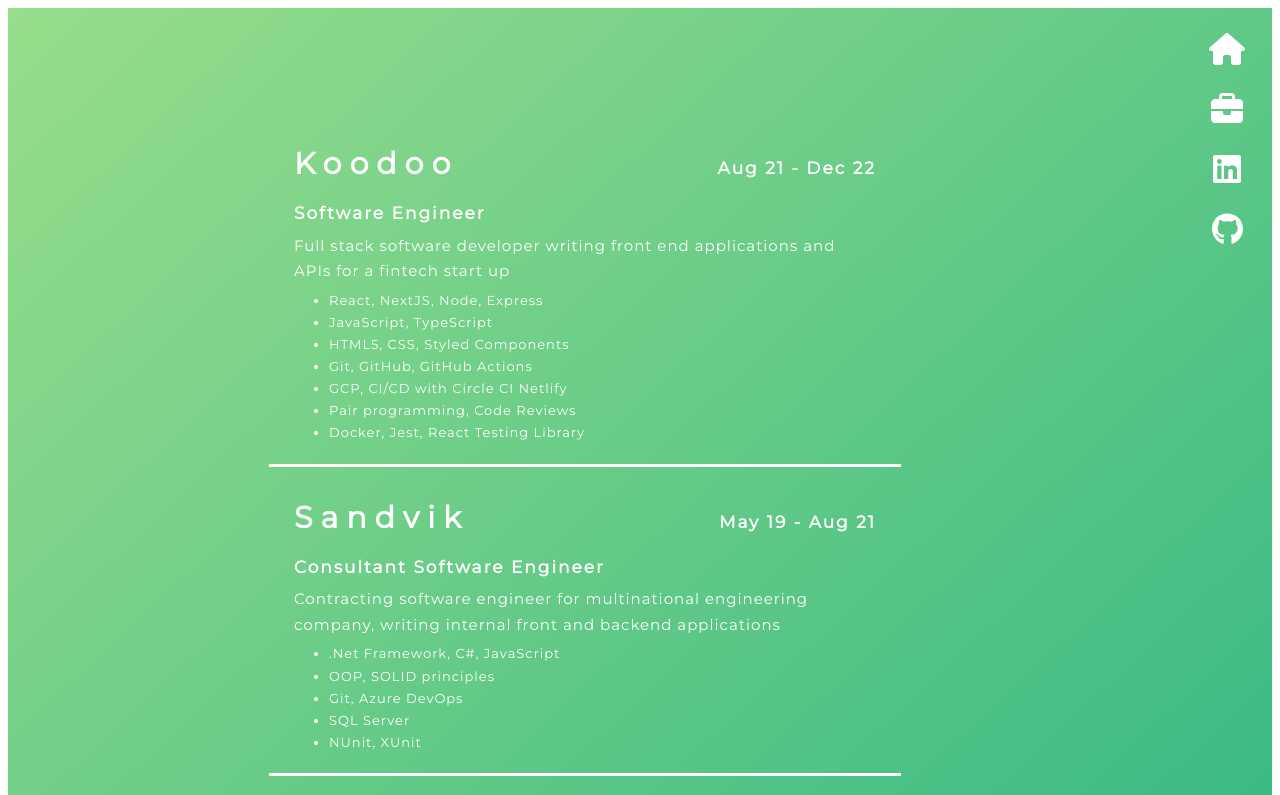
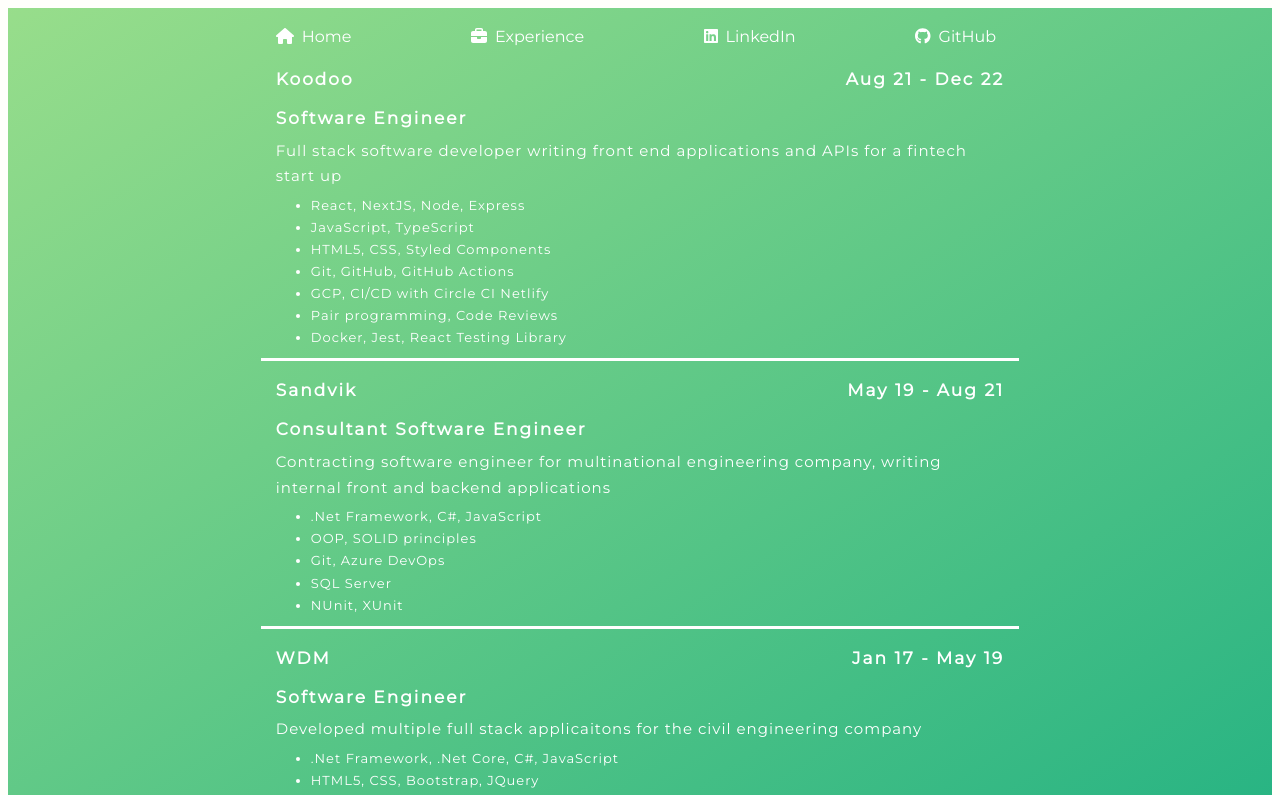
Before and after one commit to Sing-Kai/profile-page, a Next.js app: page /experience in a window 1280 px wide. Shown: the top 795 px of the page. Built offline with nearby package versions, Linux system fonts and the light colour scheme.

Commit message:
experience page update

```diff
--- a/pages/experience/index.tsx
+++ b/pages/experience/index.tsx
@@ -1,12 +1,12 @@
 import styled from 'styled-components'
-import Nav from "../../src/components/Nav"
-import Footer from "../../src/components/Footer"
-import Pages from '../../src/enums/pages'
 import IExperience, {experienceData} from '../../src/data/experience-data'
+import {PageContainer} from '../../src/components/page/page'
+import Navbar from "../../src/components/navbar/Navbar"
 
 const Experience = () => {
   return (
-    <>
+    <PageContainer>
+      <Navbar/>
       <Header>
         <ExperienceContainer>
           {
@@ -15,10 +15,8 @@
             })
           }
         </ExperienceContainer>
-        <Nav page={Pages.Experience}/>
       </Header>
-      {/* <Footer/> */}
-    </>
+    </PageContainer>
   )
 }
 
@@ -28,7 +26,7 @@
       <ExperienceCard>
         <TitleContainer>
           <ExperienceTitle>{company}</ExperienceTitle>
-          <ExperienceDate>{date}</ExperienceDate>
+          <ExperienceText>{date}</ExperienceText>
         </TitleContainer>
         <ExperienceText>{title}</ExperienceText>
         <ExperienceDesc>{description}</ExperienceDesc>
@@ -44,10 +42,6 @@
 }
 
 const Header = styled.div`
-  background-image: linear-gradient(
-    to right bottom,
-    rgba(126, 213, 111, 0.8),
-    rgba(40, 180, 131, 1.0));
   background-size:cover;
   position: relative;
   clip-path:polygon(0 0, 100% 0, 100% 100%, 0 100% );
@@ -61,40 +55,36 @@
 `
 const ExperienceContainer = styled.div`
   color: white;
-  margin: 100px auto;
-  padding-top: 5px;
-  width: 50%;
+  margin: auto;
+  padding-top: 2px;
+  width: 60%;
   height: auto;
   position: fix;
-  justify-content: center;
   display: flex;
   flex-direction: column;
+  @media (max-width: 850px) {
+    width: 90%;
+    margin-left: auto;
+    margin-right: auto;
+  }
 `
 const ExperienceCard = styled.div`
-  margin: 10px;
-  padding: 10px;
+  margin: 5px;
+  padding: 5px;
 `
-
 const TitleContainer = styled.div`
   display: flex;
   flex-direction: row;
   justify-content: space-between;
   align-items: baseline;
-
 `
 const ExperienceTitle = styled.div`
   margin: 5px;
-  font-size: 30px;
+  font-size: 17px;
   font-weight: 800;
-  letter-spacing: 8px;
+  letter-spacing: 2px;
 `
 const ExperienceText = styled.div`
-  margin: 5px;
-  font-size: 17px;
-  font-weight: 700;
-  letter-spacing: 2px;
-`
-const ExperienceDate = styled.div`
   margin: 5px;
   font-size: 17px;
   font-weight: 700;
--- a/pages/index.tsx
+++ b/pages/index.tsx
@@ -5,7 +5,6 @@
 import profile from '../src/images/profile-pic.jpg';
 import Image from 'next/image'
 import BackImage from '../src/components/BackImage'
-import Pages from '../src/enums/pages'
 
 export default function Home() {
   return (
--- /dev/null
+++ b/src/components/page/page.tsx
@@ -0,0 +1,32 @@
+import styled from 'styled-components'
+
+export const PageContainer = styled.div`
+  background-image: linear-gradient(
+    to right bottom,
+    rgba(126, 213, 111, 0.8),
+    rgba(40, 180, 131, 1.0));
+  background-size:cover;
+  clip-path:polygon(0 0, 100% 0, 100% 100%, 0 100% );
+  position: relative;
+  height: 100vh;
+`
+
+export const LandingBody = styled.div`
+  height: 90vh;
+  width: 60%;
+  margin-left: auto;
+  margin-right: auto;
+  background-size:cover;
+  position: relative;
+  clip-path:polygon(0 0, 100% 0, 100% 100%, 0 100% );
+  display: flex;
+  flex-direction: row;
+  @media (max-width: 850px) {
+    width: 90%;
+    margin-left: auto;
+    margin-right: auto;
+    /* padding: 50px; */
+  }
+`
+
+// export default {PageContainer, LandingBody}
```
